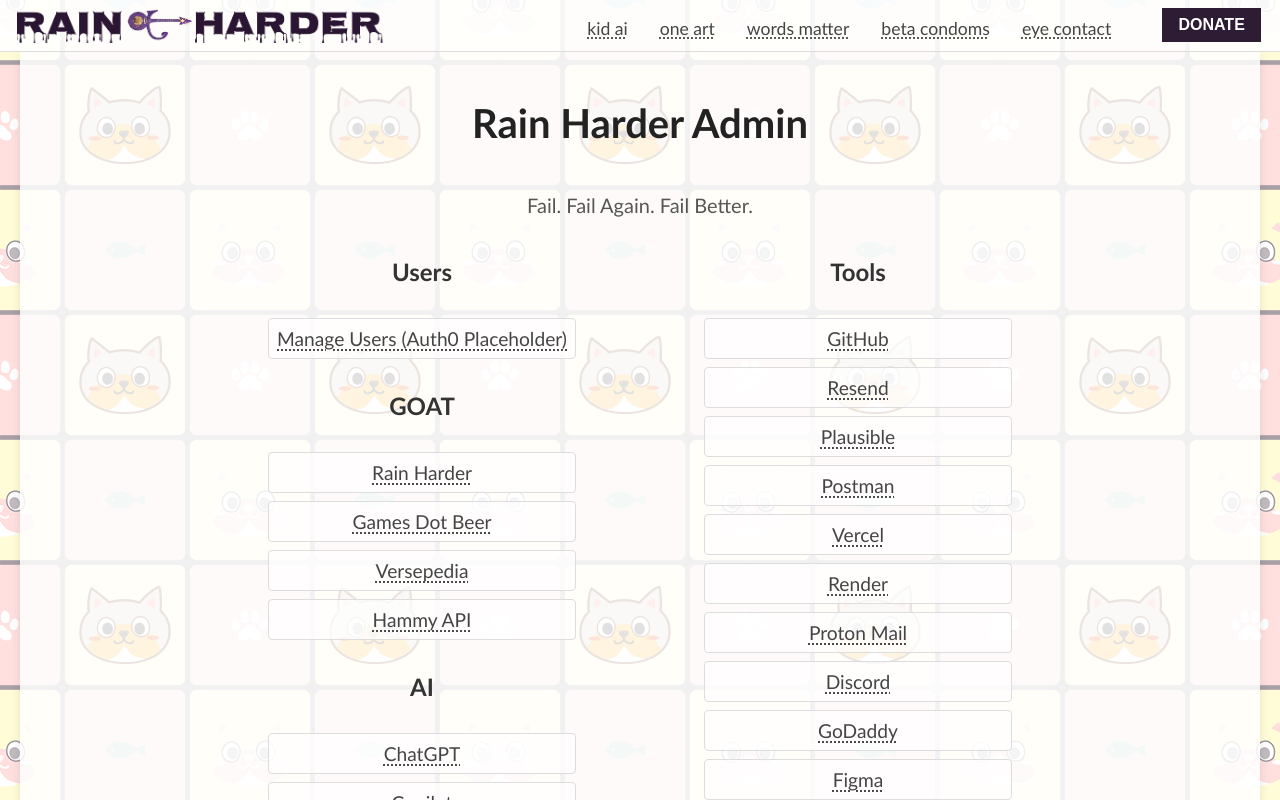
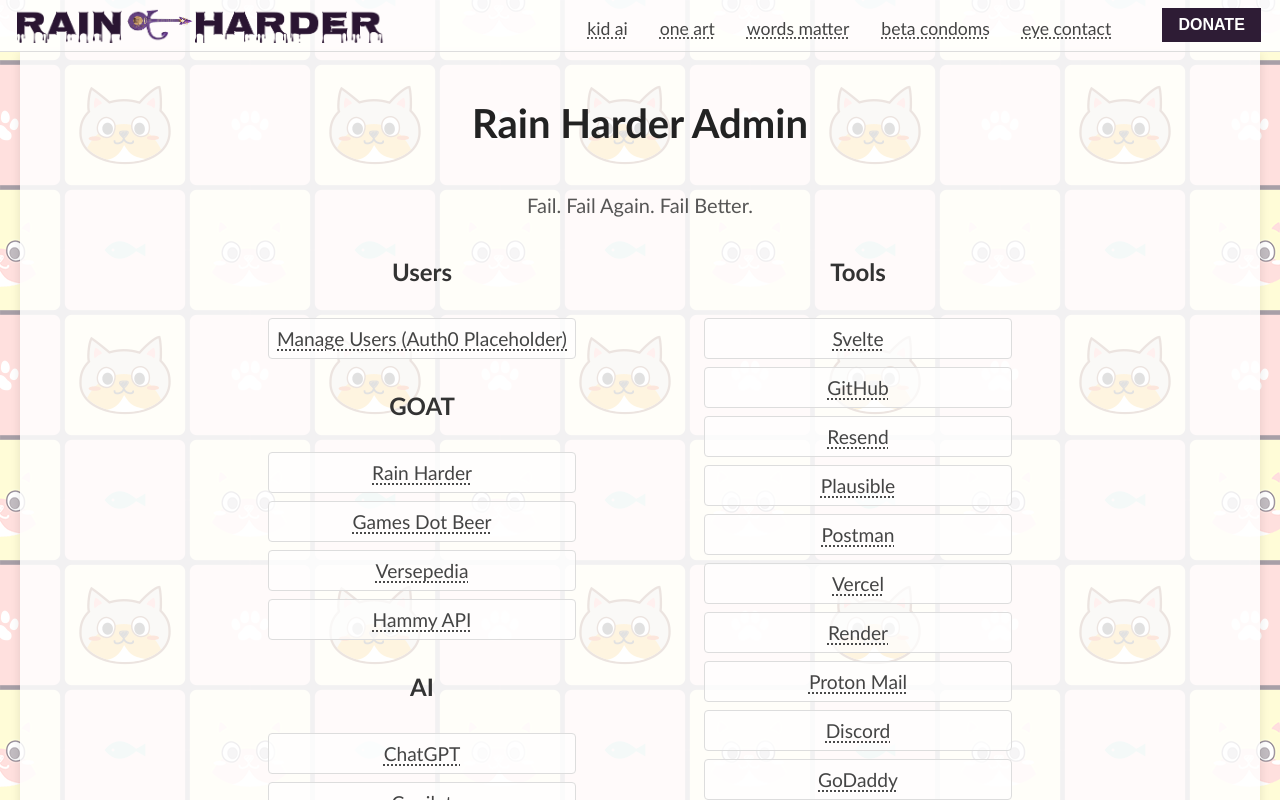
Before and after one commit to pocketsquare/rainharder, a SvelteKit app: page /admin in a window 1280 px wide. Shown: the top 800 px of the page. Built offline with nearby package versions, Linux system fonts and the light colour scheme.

Commit message:
Svelte link

```diff
--- a/src/routes/admin/+page.svelte
+++ b/src/routes/admin/+page.svelte
@@ -54,6 +54,7 @@
     <div class="mb-6">
       <h2>Tools</h2>
       <ul class="link-list">
+        <li><a href="https://svelte.dev/">Svelte</a></li>
         <li><a href="/github">GitHub</a></li>
         <li><a href="/resend">Resend</a></li>
         <li><a href="/plausible">Plausible</a></li>
```
